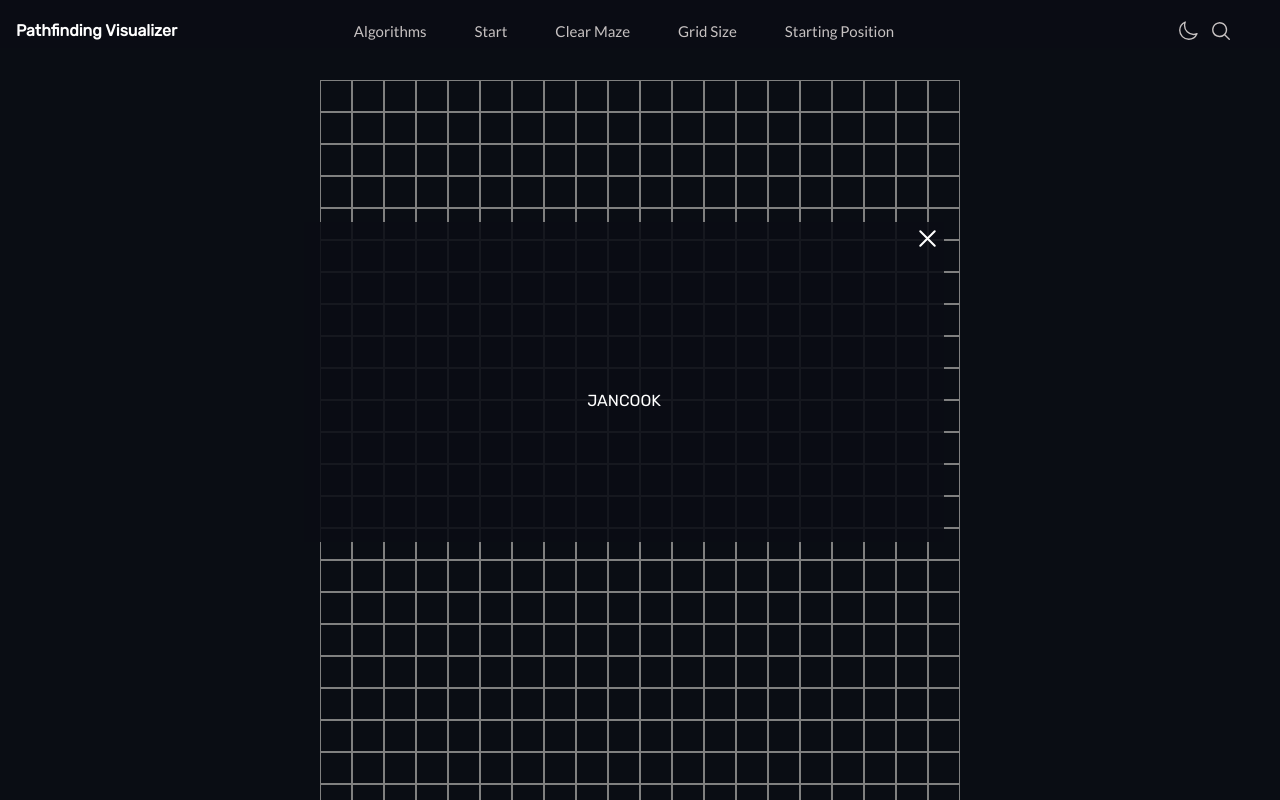
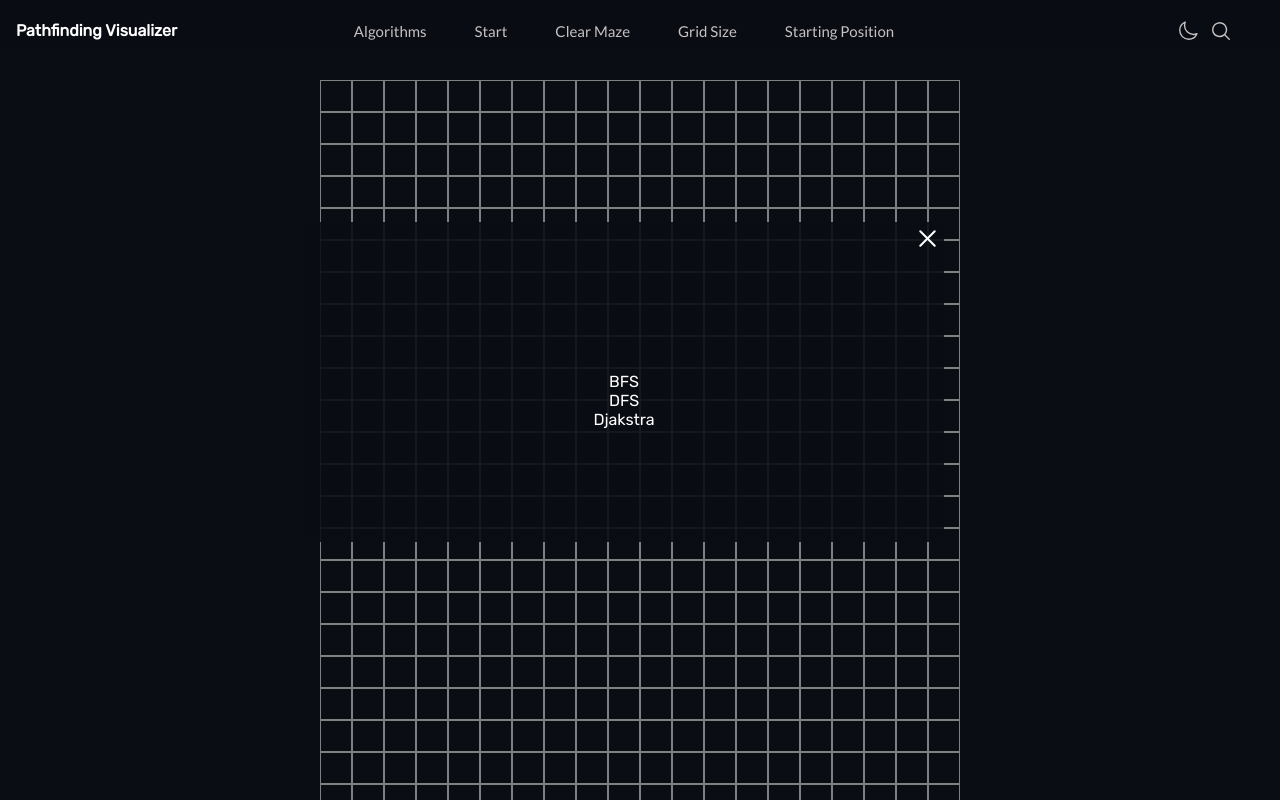
Before and after one commit to jacksonfernando/pathfinding-visualizer, a Next.js app: page / in a window 1280 px wide. Shown: the top 800 px of the page. Built offline with nearby package versions, Linux system fonts and the light colour scheme.

Commit message:
Finalize algorithm modal content

```diff
--- /dev/null
+++ b/src/components/modal/AlgorithmsModal.js
@@ -0,0 +1,18 @@
+import Modal from "."
+
+const Algorithmsmodal = ({ open, setIsModalOpen }) => {
+  const AlgorithmContent = () => {
+    return (
+      <div>
+        <p>BFS</p>
+        <p>DFS</p>
+        <p>Djakstra</p>
+      </div>
+    )
+  }
+  return open && (
+    <Modal setIsModalOpen={setIsModalOpen} content={AlgorithmContent()} />
+  )
+}
+
+export default Algorithmsmodal
--- /dev/null
+++ b/src/components/modal/GridSizeModal.js
@@ -0,0 +1,5 @@
+const GridSizeModal = () => {
+
+}
+
+export default GridSizeModal
--- a/src/components/modal/index.js
+++ b/src/components/modal/index.js
@@ -1,8 +1,8 @@
 import modalStyle from './modal.module.css'
 import { IoCloseOutline } from "react-icons/io5";
 
-const Modal = ({ content, open, setIsModalOpen }) => {
-  return open && (
+const Modal = ({ content, setIsModalOpen }) => {
+  return (
     <div className={modalStyle.container}>
       <div className={modalStyle.closeIcon}>
         <IoCloseOutline
--- a/src/components/navbar/index.js
+++ b/src/components/navbar/index.js
@@ -7,7 +7,7 @@ import { latoFont } from '../../../config/fonts'
 import { IoCloseOutline } from "react-icons/io5";
 import { DFS_ALGORITHM, NAVBAR_TITLE } from '../../../constants/global';
 import { useParams } from '../../../store/context';
-import Modal from '../modal';
+import Algorithmsmodal from '../modal/AlgorithmsModal';
 
 const Navbar = () => {
   const [dropdownMenu, setDropdownMenu] = useState(false);
@@ -78,7 +78,7 @@ const Navbar = () => {
           </div>
           {dropdownMenu && renderMenu(navbarStyle.dropdownMenu, navbarStyle.dropdownMenuList)}
         </div>
-        <Modal open={isModalOpen} content={'JANCOOK'} setIsModalOpen={setIsModalOpen} />
+        <Algorithmsmodal open={isModalOpen} setIsModalOpen={setIsModalOpen} />
       </header >
     </>
   )
```
